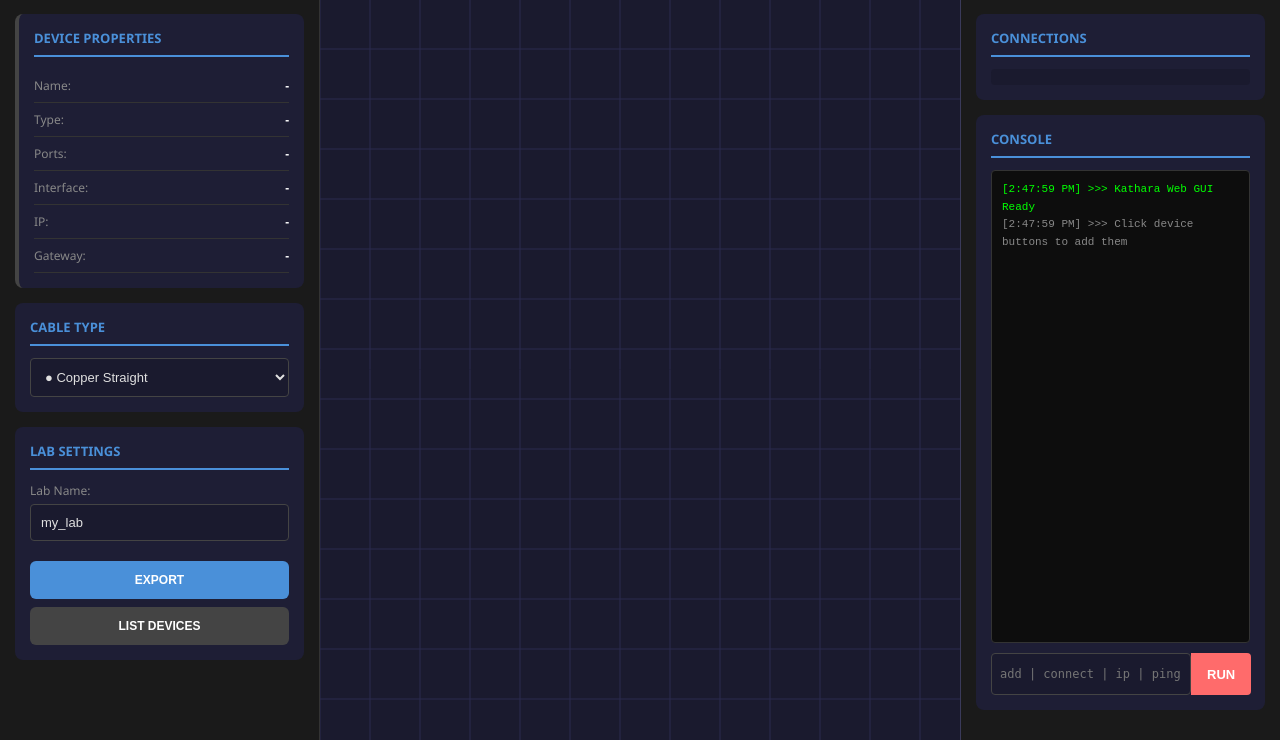
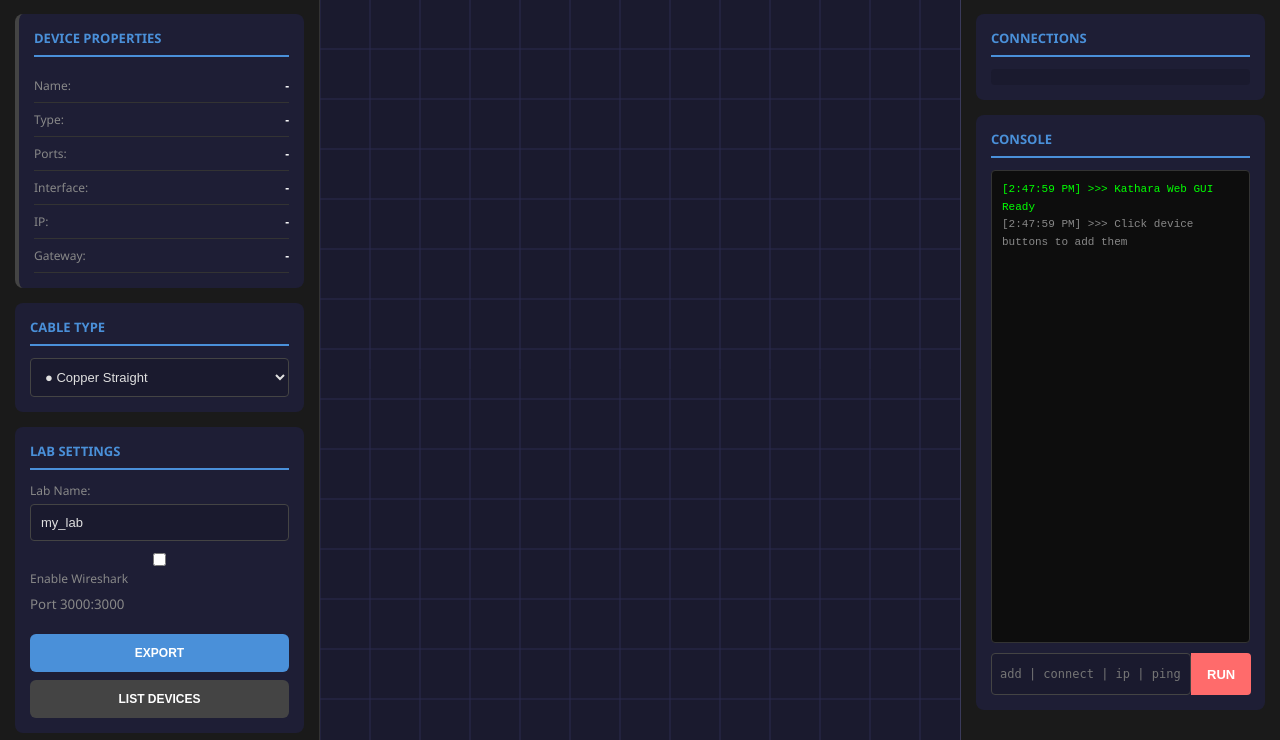
Before and after one commit to DanieleDiNatale/kathara-GUI, a Flask app: page / in a window 1280 px wide. Shown: the part 60-800 px from the top of the page. Run offline with Flask 3, Linux system fonts and the light colour scheme.

Commit message:
Add Wireshark support to both GUIs: checkbox to enable packet sniffing on port 3000

```diff
--- a/kathara_gui_web/app.py
+++ b/kathara_gui_web/app.py
@@ -39,6 +39,8 @@ def export_lab():
     lab_name = data.get('lab_name', 'my_lab')
     devices = data.get('devices', [])
     connections = data.get('connections', [])
+    enable_wireshark = data.get('enable_wireshark', False)
+    wireshark_networks = data.get('wireshark_networks', ['A'])
 
     lab_path = os.path.join(LABS_DIR, lab_name)
     os.makedirs(lab_path, exist_ok=True)
@@ -84,6 +86,16 @@ def export_lab():
 
     if not conf_lines:
         return jsonify({'success': False, 'error': 'No connections! Connect devices before exporting.'}), 400
+
+    if enable_wireshark:
+        ws_index = 0
+        for net in wireshark_networks:
+            conf_lines.append(f'wireshark[{ws_index}]="{net}"')
+            ws_index += 1
+        conf_lines.append('wireshark[bridged]=true')
+        conf_lines.append('wireshark[port]="3000:3000"')
+        conf_lines.append('wireshark[image]="lscr.io/linuxserver/wireshark"')
+        conf_lines.append('wireshark[num_terms]=0')
 
     lab_conf_path = os.path.join(lab_path, 'lab.conf')
     content = '\r\n'.join(conf_lines) + '\r\n'
--- a/kathara_gui_web/static/script.js
+++ b/kathara_gui_web/static/script.js
@@ -755,27 +755,38 @@ async function apiCall(endpoint, data) {
 
 document.getElementById('exportBtn').addEventListener('click', async () => {
     const labName = document.getElementById('labName').value || 'my_lab';
+    const enableWireshark = document.getElementById('wiresharkCheck').checked;
+
+    const networks = [...new Set(connections.map(c => {
+        return 'A'; // Simplified - wireshark will listen on all networks
+    }))];
 
     const result = await apiCall('/api/lab/export', {
         lab_name: labName,
         devices: devices.map(d => ({ name: d.name, type: d.type, eth: d.eth, ip: d.ip, gateway: d.gateway, config: d.config })),
-        connections: connections
+        connections: connections,
+        enable_wireshark: enableWireshark,
+        wireshark_networks: enableWireshark ? ['A', 'B', 'C', 'D', 'E', 'F', 'G', 'H'].slice(0, connections.length + 1) : []
     });
 
     if (result.success) {
         currentLabPath = result.lab_path;
         log(`[EXPORT] Lab exported to: ${result.lab_path}`, '#4A90D9');
-        log(`[INFO] ${devices.length} devices, ${connections.length} connections`, '#888');
+        log(`[INFO] ${devices.length} devices, ${connections.length} connections${enableWireshark ? ', Wireshark enabled' : ''}`, '#888');
     }
 });
 
 document.getElementById('startBtn').addEventListener('click', async () => {
+    const labName = document.getElementById('labName').value || 'my_lab';
+    const enableWireshark = document.getElementById('wiresharkCheck').checked;
+
     if (!currentLabPath) {
-        const labName = document.getElementById('labName').value || 'my_lab';
         const result = await apiCall('/api/lab/export', {
             lab_name: labName,
             devices: devices.map(d => ({ name: d.name, type: d.type, eth: d.eth, ip: d.ip, gateway: d.gateway, config: d.config })),
-            connections: connections
+            connections: connections,
+            enable_wireshark: enableWireshark,
+            wireshark_networks: enableWireshark ? ['A', 'B', 'C', 'D', 'E', 'F', 'G', 'H'].slice(0, connections.length + 1) : []
         });
         if (result.success) {
             currentLabPath = result.lab_path;
@@ -785,6 +796,9 @@ document.getElementById('startBtn').addEventListener('click', async () => {
     if (currentLabPath) {
         const result = await apiCall('/api/lab/start', { lab_path: currentLabPath });
         log(result.message || result.error, result.success ? '#7ED321' : '#ff0000');
+        if (enableWireshark) {
+            log(`[INFO] Wireshark available at: http://localhost:3000`, '#F5A623');
+        }
     } else {
         log('[ERROR] Please export the lab first', '#ff0000');
     }
--- a/kathara_gui_web/templates/index.html
+++ b/kathara_gui_web/templates/index.html
@@ -82,6 +82,13 @@
                         <label>Lab Name:</label>
                         <input type="text" id="labName" value="my_lab">
                     </div>
+                    <div class="form-group">
+                        <label>
+                            <input type="checkbox" id="wiresharkCheck">
+                            Enable Wireshark
+                        </label>
+                        <small style="color: #888;">Port 3000:3000</small>
+                    </div>
                     <button class="btn primary" id="exportBtn">EXPORT</button>
                     <button class="btn secondary" id="listBtn">LIST DEVICES</button>
                 </div>
```
Also changed, not shown: kathara_gui/main.py (+30 -4 lines).
